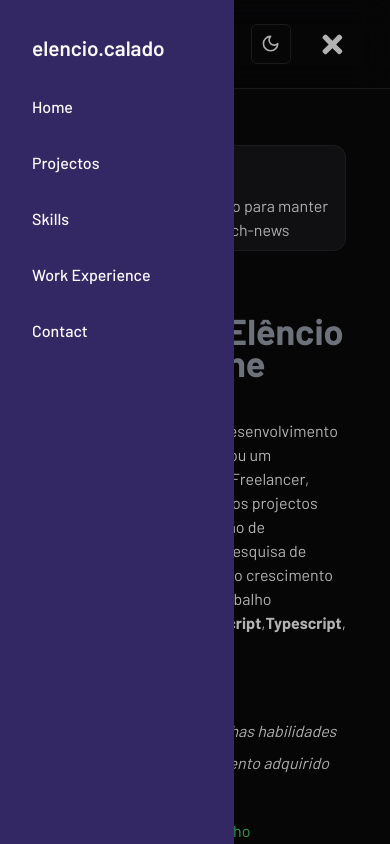
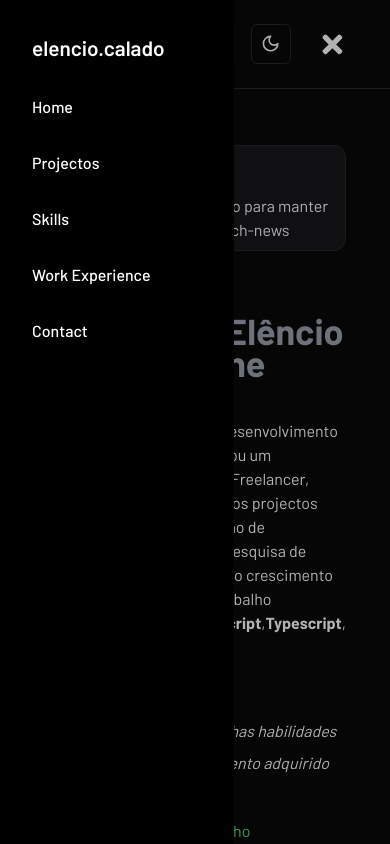
Before and after one commit to Elencio/Portfolio, a React (Vite) app: page / in a window 390 px wide. Both pictures are taken after a click on the button 338 px from the left and 44 px from the top of the page. Shown: the top 844 px of the page. Built offline with nearby package versions, Linux system fonts and the light colour scheme.

Commit message:
style: melhorando o navbar-mobile

```diff
--- a/src/components/MobileNavbar/index.tsx
+++ b/src/components/MobileNavbar/index.tsx
@@ -10,7 +10,7 @@ export default function MobileNavbar({ isOpen, toggleMenu }: MobileNavbarProps)
     return (
         <>
             <div
-                className={`mobile-menu ${isOpen ? "active" : ""}`}
+                className={`mobile-menu ${isOpen ? "active" : ""} text-white dark:text-white`}
                 onClick={toggleMenu}
             >
                 <div className="mobile-menu-container">
--- a/src/components/MobileNavbar/mobilenavbar.css
+++ b/src/components/MobileNavbar/mobilenavbar.css
@@ -16,7 +16,7 @@
 .mobile-menu-container {
     width: 60vw;
     height: 100vh;
-    background-color: #342864;
+    background-color: #000000;
     padding: 2rem;
     justify-content: space-between;
 }
```
